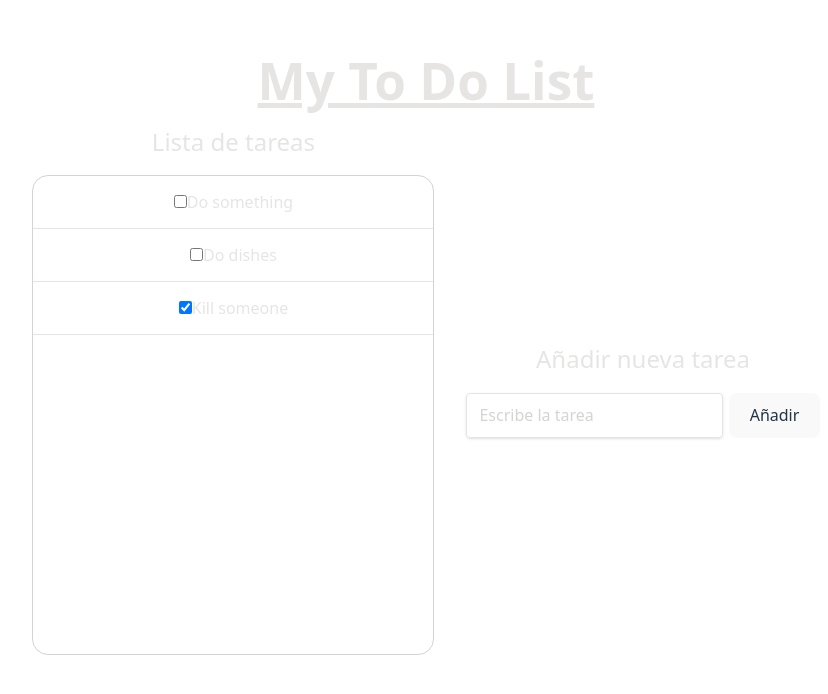
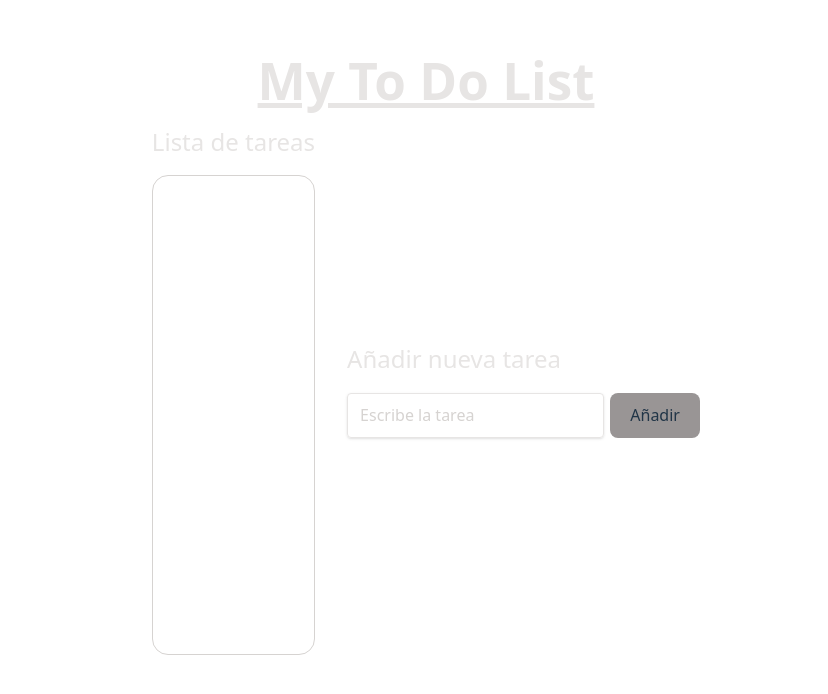
Before and after one commit to hartisca/pruebaTecnica1, a React (Vite) app in the folder pruebaTecnicaApp1/: page / in a window 1280 px wide. Shown: the top 694 px of the page, without its empty margins (214-1042 px from the left). Built offline with nearby package versions, Linux system fonts and the light colour scheme.

Commit message:
Añadida logia de list item y add

```diff
--- a/pruebaTecnicaApp1/src/App.tsx
+++ b/pruebaTecnicaApp1/src/App.tsx
@@ -1,28 +1,41 @@
-import { useState } from 'react'
-import TodoList from './components/TodoList/TodoList'
-import AddTodo from './components/AddTodo/AddTodo'
-import './App.css'
+import { useState } from "react"
+import type { Todo } from "./types/todo"
+import TodoList from "./components/TodoList/TodoList"
+import AddTodo from "./components/AddTodo/AddTodo"
 
 function App() {
-  const [count, setCount] = useState(0)
+  const [todos, setTodos] = useState<Todo[]>([])
+  const [nextId, setNextId] = useState(1)
+
+  const addTodo = (title: string) => {
+    const newTodo: Todo = {
+      id: nextId,
+      title,
+      completed: false,
+    }
+
+    setTodos(prev => [...prev, newTodo])
+    setNextId(prev => prev + 1)
+  }
 
   return (
-    <>
-      <div className="grid grid-rows-[auto_1fr] min-h-screen">
-        <h1 className='text-stone-200 font-bold p-4 text-center mt-9 underline'>My To Do List</h1>
+    <div className="grid grid-rows-[auto_1fr] min-h-screen min-w-screen">
+      <h1 className="text-stone-200 font-bold p-4 text-center mt-9 underline">
+        My To Do List
+      </h1>
 
-        <div className="flex justify-center items-center gap-8 mb-35">
-          <section>
-            <h2 className='text-stone-200 mb-5'>Lista de tareas</h2>
-            <TodoList />
-          </section>
-          <section>
-            <h2 className='text-stone-200 mb-5'>Añadir nueva tarea</h2>
-            <AddTodo />
-          </section>
-        </div>
+      <div className="flex justify-center items-center gap-8 mb-35">
+        <section className="maw-w-md">
+          <h2 className="text-stone-200 mb-5">Lista de tareas</h2>
+          <TodoList todos={todos} />
+        </section>
+
+        <section className="maw-w-md">
+          <h2 className="text-stone-200 mb-5">Añadir nueva tarea</h2>
+          <AddTodo onAdd={addTodo} />
+        </section>
       </div>
-    </>
+    </div>
   )
 }
 
--- a/pruebaTecnicaApp1/src/components/AddTodo/AddTodo.tsx
+++ b/pruebaTecnicaApp1/src/components/AddTodo/AddTodo.tsx
@@ -1,10 +1,31 @@
+import { useState } from "react"
 
+interface AddTodoProps {
+  onAdd: (title: string) => void
+}
 
-const AddTodo = () => {
+const AddTodo = ({ onAdd }: AddTodoProps) => {
+  const [title, setTitle] = useState("")
+
+  const handleSubmit = (e: React.FormEvent) => {
+    e.preventDefault()
+
+    if (!title.trim()) return
+
+    onAdd(title)
+    setTitle("")
+  }
+
   return (
-    <form action="" className="flex gap-1.5">
-      <input type="text" className="shadow appearance-none border rounded w-full py-2 px-3 text-stone-200 leading-tight focus:outline-none focus:shadow-outline placeholder-stone-300" name="addTodo" placeholder="Escribe la tarea"/>
-      <button>Añadir</button>
+    <form onSubmit={handleSubmit} className="flex gap-1.5">
+      <input
+        type="text"
+        className="shadow appearance-none border rounded w-full py-2 px-3 text-stone-200 leading-tight focus:outline-none focus:shadow-outline placeholder-stone-300"
+        placeholder="Escribe la tarea"
+        value={title}
+        onChange={e => setTitle(e.target.value)}
+      />
+      <button type="submit">Añadir</button>
     </form>
   )
 }
--- a/pruebaTecnicaApp1/src/components/TodoItem/TodoItem.tsx
+++ b/pruebaTecnicaApp1/src/components/TodoItem/TodoItem.tsx
@@ -2,16 +2,26 @@ import type { Todo } from '../../types/todo'
 
 interface Props {
   todo: Todo
+  onDelete: (id: number) => void
 }
 
-const TodoItem = ({todo}: Props) => {
+const TodoItem = ({ todo, onDelete }: Props) => {
   return (
-    <li className='w-100 max-w-100 p-3.5 wrap-break-word text-stone-200 border-b border-collapse'>
+    <li className="w-100 max-w-100 p-3.5 wrap-break-words text-stone-200 border-b flex items-center gap-3">
       <input
-        type='checkbox'
+        type="checkbox"
         checked={todo.completed}
+        readOnly
       />
-      {todo.title}
+
+      <span className="flex-1">{todo.title}</span>
+
+      <button
+        className="no-global hover:cursor-pointer"
+        onClick={() => onDelete(todo.id)}
+      >
+        ❌
+      </button>
     </li>
   )
 }
--- a/pruebaTecnicaApp1/src/components/TodoList/TodoList.tsx
+++ b/pruebaTecnicaApp1/src/components/TodoList/TodoList.tsx
@@ -1,26 +1,22 @@
+import type { Todo } from '../../types/todo'
 import TodoItem from '../TodoItem/TodoItem'
-import type { Todo } from '../../types/todo'
 
 interface TodoListProps {
   todos: Todo[]
+  onDelete: (id: number) => void
 }
 
-const data = [
-  {id: '1', title: 'Do something', completed: false},
-  {id: '2', title: 'Do dishes', completed: false},
-  {id: '3', title: 'Kill someone', completed: true},
-]
-
-const TodoList = ({ todos }: TodoListProps) => {
+const TodoList = ({ todos, onDelete }: TodoListProps) => {
   return (
-    <>
-     <ul className='border rounded-2xl border-stone-300 min-h-120'>
-      {data.map(todo => (
-        <TodoItem key={todo.id} todo={todo} />
+    <ul className="border rounded-2xl border-stone-300 min-h-120">
+      {todos.map(todo => (
+        <TodoItem
+          key={todo.id}
+          todo={todo}
+          onDelete={onDelete}
+        />
       ))}
-     </ul>
-
-    </>
+    </ul>
   )
 }
 
--- a/pruebaTecnicaApp1/src/index.css
+++ b/pruebaTecnicaApp1/src/index.css
@@ -32,7 +32,7 @@ h2 {
   line-height: 1.1;
 }
 
-button {
+button:not(.no-global) {
   border-radius: 8px;
   border: 1px solid transparent;
   padding: 0.6em 1.2em;
--- a/pruebaTecnicaApp1/src/types/todo.ts
+++ b/pruebaTecnicaApp1/src/types/todo.ts
@@ -1,6 +1,6 @@
 // types/todo.ts
 export interface Todo {
-  id: string
+  id: number
   title: string
   completed: boolean
 }
```
